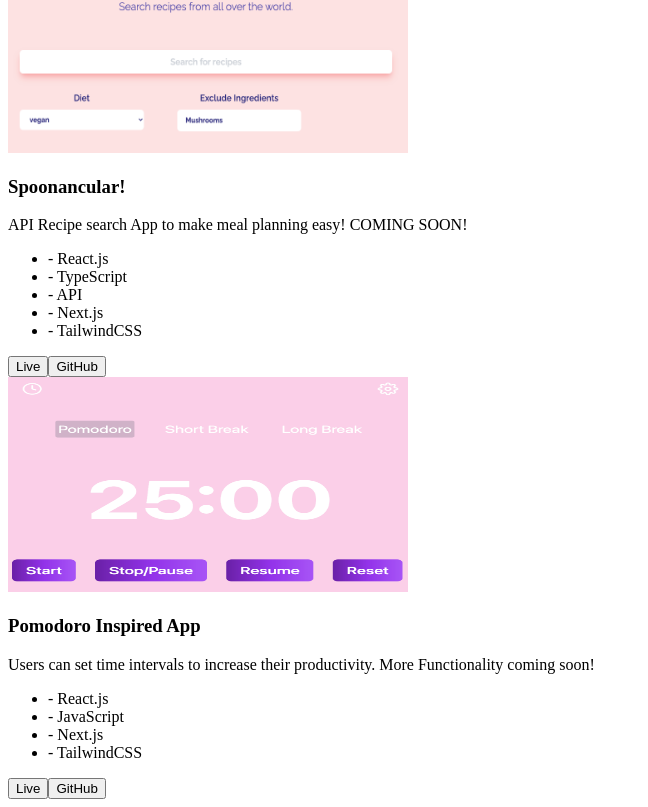
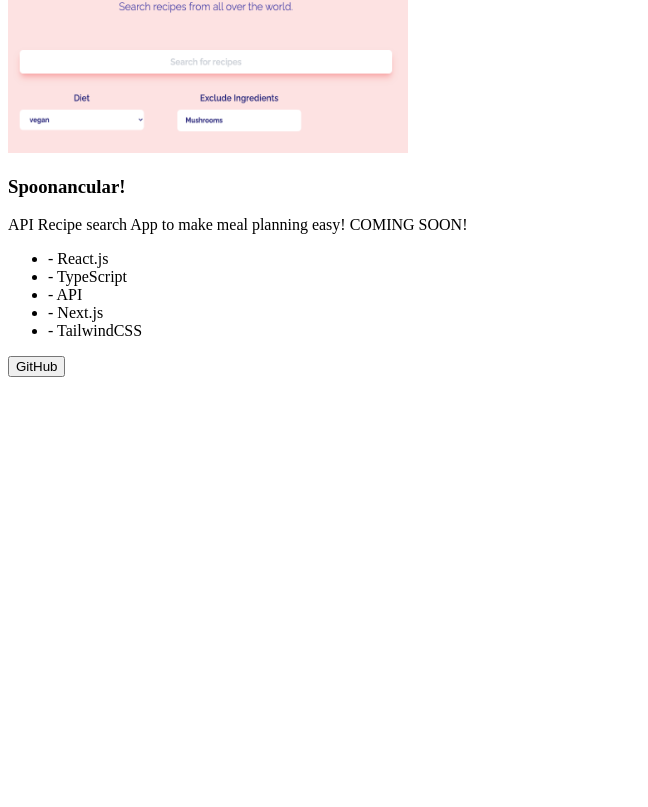
Before and after one commit to shymala-sidharth/react-portfolio, a Next.js app: page / in a window 1280 px wide. Shown: the part 2434-3241 px from the top of the page, without its empty margins (0-648 px from the left). After the commit the page ends 2819 px from the top, so only its background shows below. Built offline with nearby package versions, Linux system fonts and the light colour scheme.

Commit message:
changed links

```diff
--- a/pages/index.tsx
+++ b/pages/index.tsx
@@ -176,10 +176,10 @@ export default function Home() {
                 </ul>
               </div>
               <div className='flex justify-center pr-10 pt-4'>
-              <a href="https://github.com/shymala-sidharth/recipe-app" target='_blank' rel="noreferrer">
+              {/* <a href="https://github.com/shymala-sidharth/recipe-app" target='_blank' rel="noreferrer">
                 <button className='inline-block px-9 py-2.5 bg-gradient-to-r from-purple-600 to-pink-500 text-white text-xl font-Amiko rounded ml-8'>Live</button>
 
-                </a>
+                </a> */}
 
 
                 <a href="https://github.com/shymala-sidharth/recipe-app" target='_blank' rel="noreferrer">
@@ -190,7 +190,7 @@ export default function Home() {
             </div>
              </div>
 
-             <div className='bg-purple-100 p-7 rounded-xl border shadow-2xl shadow-purple-700 my-6 max-w-sm hover:shadow-lg transition ease-in-out hover:duration-200 hover:scale-105 duration-200  dark:shadow-pink-600'>
+             {/* <div className='bg-purple-100 p-7 rounded-xl border shadow-2xl shadow-purple-700 my-6 max-w-sm hover:shadow-lg transition ease-in-out hover:duration-200 hover:scale-105 duration-200  dark:shadow-pink-600'>
             <div className='relative overflow-hidden bg-no-repeat bg-cover'>
 
               <Image className='rounded-xl shadow-xl' width={400} height={215} src={pomodoro} alt='planets' />
@@ -216,7 +216,7 @@ export default function Home() {
                   </a>
               </div>
             </div>
-             </div>
+             </div> */}
 
              </div>
 
```
